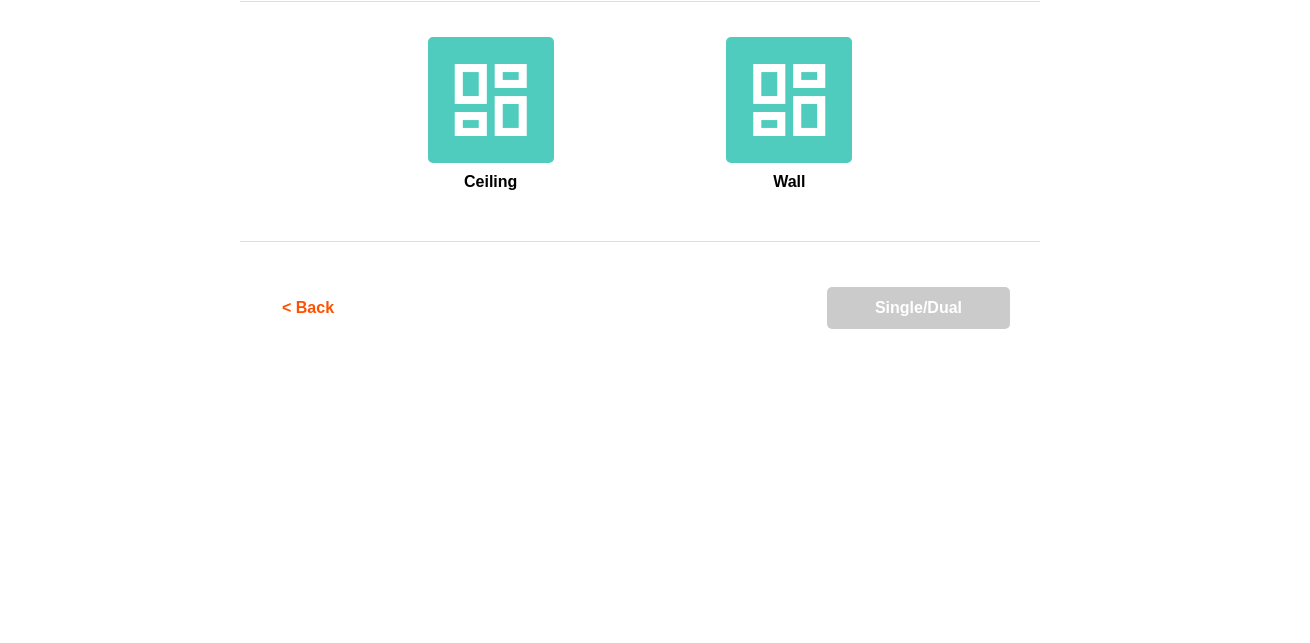
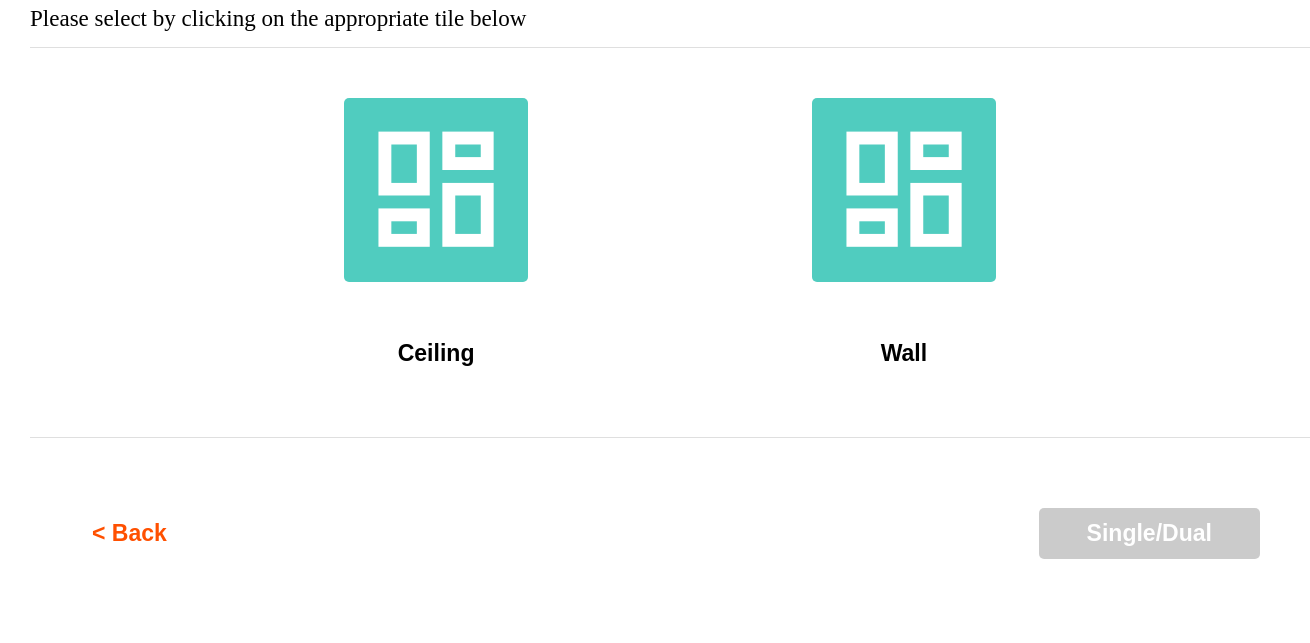
Before and after one commit to TheAlchemists1/Snap, a plain HTML site: page index.html in a window 1280 px wide. Shown: the part 157-800 px from the top of the page, 1310 px wide, since content can reach past the window. Drawn offline with Linux system fonts and the light colour scheme.

Commit message:
resized everything

```diff
--- a/style.css
+++ b/style.css
@@ -4,6 +4,7 @@
     --selection-bg: #50ccbf;
     --selection-darker-bg: #378f86;
     --prev-next-clr: #ff5000;
+    font-size: 1.2rem;
 }
 
 body {
@@ -16,9 +17,13 @@ body {
 .container {
     display: flex;
     flex-direction: column;
-    width: min(100vw, 800px);
+    width: min(100vw, 1400px);
     gap: 30px;
     margin: 30px;
+}
+
+.question {
+    font-size: 2.5rem;
 }
 
 .header {
@@ -28,11 +33,11 @@ body {
 .survey {
     display: flex;
     flex-direction: column;
-    gap: 15px;
+    gap: 20px;
 }
 
 .subtext {
-    padding-bottom: 10px;
+    padding-bottom: 15px;
     border-bottom: solid 1px rgba(128, 128, 128, 0.25);
 }
 
@@ -40,16 +45,15 @@ body {
     display: grid;
     justify-content: space-evenly;
     grid-template-columns: auto auto;
-    gap: 5px;
-    padding: 20px;
-    padding-bottom: 40px;
+    padding: 30px;
+    padding-bottom: 60px;
     border-bottom: solid 1px rgba(128, 128, 128, 0.25);
 }
 
 .prev-or-next {
     display: flex;
     justify-content: space-between;
-    padding: 30px;
+    padding: 50px;
 }
 
 button {
@@ -62,7 +66,6 @@ button {
     border: 0;
     color: #fff;
     background: var(--prev-next-clr);
-    font-size: 16px;
 }
 
 .prev {
@@ -82,7 +85,7 @@ button {
 }
 
 i.material-icons-outlined {
-    font-size: 6rem;
+    font-size: 8rem;
 }
 
 i.selection-checkbox {
@@ -93,7 +96,7 @@ i.selection-checkbox {
     padding: 0;
     display: grid;
     background-color: white;
-    /* place-content: space-between; */
+    /* justify-content: center; */
     /* height: 200px; */
 }
 
@@ -113,14 +116,17 @@ i.selection-checkbox {
     padding-bottom: 10px;
     border-radius: 5px;
     background-color: var(--selection-bg);
-    display: none;
+    /* display: none; */
+    opacity: 0;
 }
 
 .selection.picked > .selection-checkbox {
-    display: inline-block
+    /* display: inline-block */
+    opacity: 1;
 }
 
 .selection > .selection-text {
+    font-size: 1.2rem;
     padding: 10px 0px;
     color: black;
 }
```
